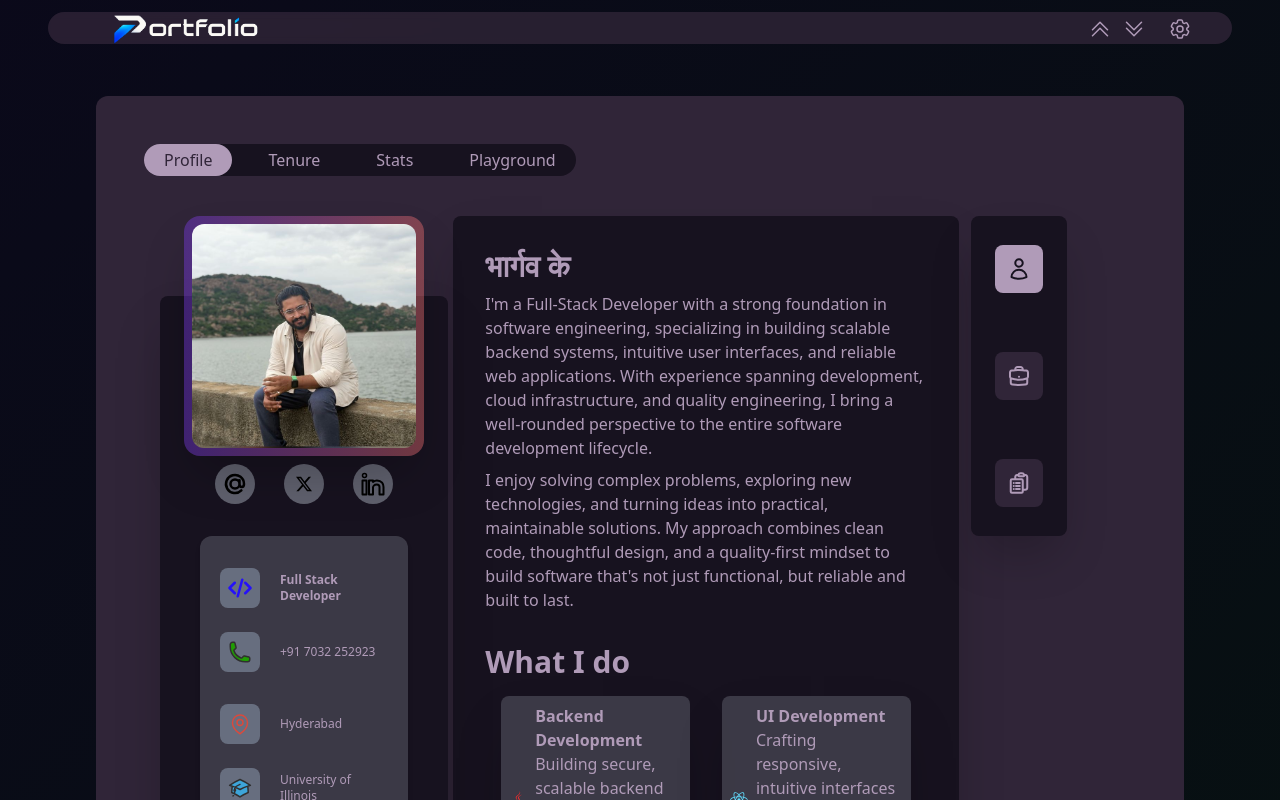
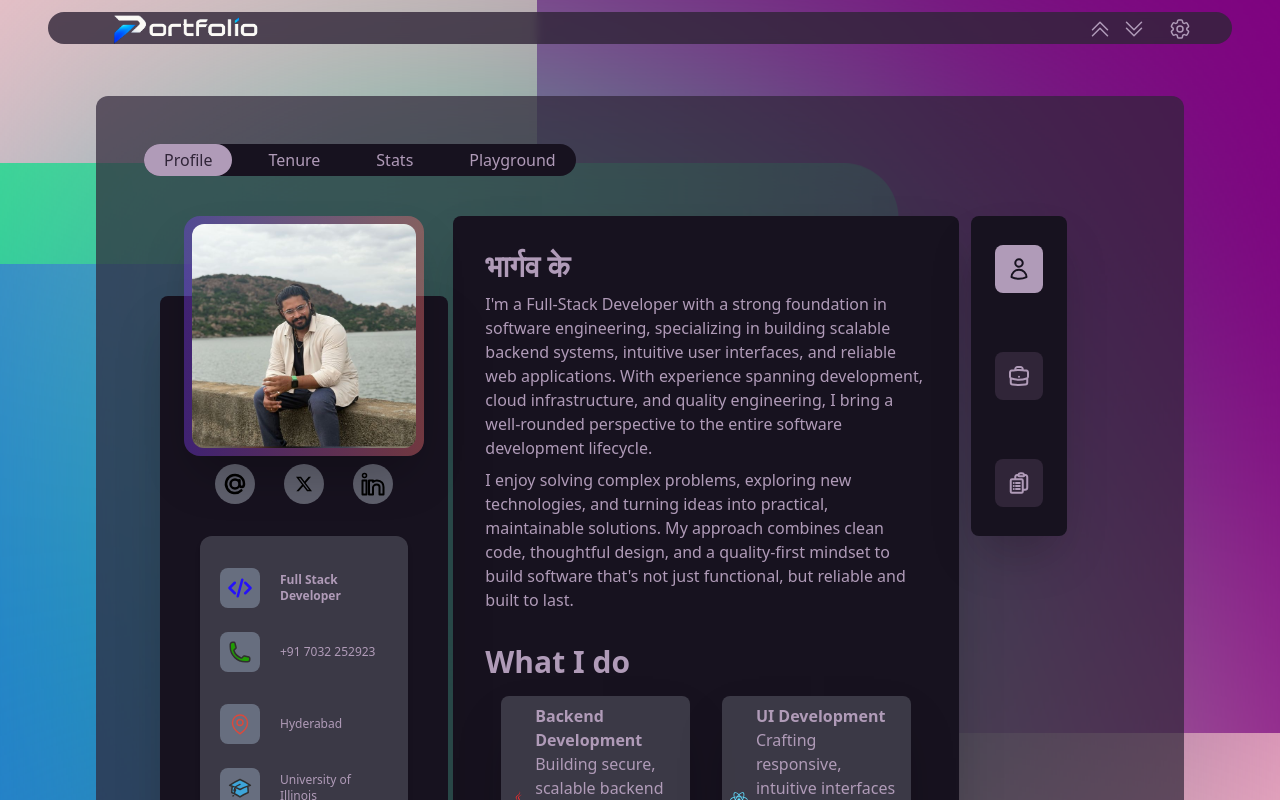
Before and after one commit to kanumallabhargav/Portfolio, a React (Vite) app in the folder src/main/webapp-dev/: page / in a window 1280 px wide. Shown: the top 800 px of the page. Built offline with nearby package versions, Linux system fonts and the light colour scheme.

Commit message:
animated background v1

```diff
--- a/src/main/webapp-dev/index.css
+++ b/src/main/webapp-dev/index.css
@@ -1,24 +1,88 @@
-html {
-    background: linear-gradient(317deg, #001e01, #0f0025);
-    background-size: 400% 400%;
 
-    -webkit-animation: AnimationName 8000ms ease infinite;
-    -moz-animation: AnimationName 8000ms ease infinite;
-    animation: AnimationName 8000ms ease infinite;
+
+.bg-animation-container {
+    min-height: 100vh;
+    position: relative;
+    overflow: hidden;
+    isolation: isolate;
 }
 
-@keyframes AnimationName {
-    0% {
-        background-position: 0 50%
+/* Animation background layer */
+.background-animation {
+    position: absolute;
+    inset: 0;
+    overflow: hidden;
+    z-index: -1;
+}
+
+.an-el {
+    position: absolute;
+    border-radius: 3rem;
+    animation: gradient 4s infinite;
+}
+
+@keyframes gradient {
+    50% {
+        transform: scale(1.3) translate(100px);
     }
+}
 
-    50% {
-        background-position: 100% 50%
-    }
+.an-el-one {
+    height: 100%;
+    width: 100%;
+    background-color: pink;
+}
 
-    100% {
-        background-position: 0 50%
-    }
+.an-el-two {
+    height: 80%;
+    width: 70%;
+    background-color: purple;
+    top: -12%;
+    right: -12%;
+    animation-delay: 2s;
+}
+
+.an-el-three {
+    height: 50%;
+    width: 50%;
+    background-color: rgb(219, 3, 39);
+    bottom: -10%;
+    left: -5%;
+    animation-delay: 1s;
+}
+
+.an-el-four {
+    height: 65%;
+    width: 80%;
+    background-color: rgb(34, 231, 133);
+    bottom: 15%;
+    left: -20%;
+    animation-delay: 3s;
+}
+
+.an-el-five {
+    height: 70%;
+    width: 65%;
+    background-color: rgb(35, 124, 207);
+    bottom: 0;
+    left: -50%;
+    animation-delay: 1s;
+}
+
+/* Blur overlay */
+.background-animation::after {
+    position: absolute;
+    content: '';
+    inset: 0;
+    backdrop-filter: blur(200px);
+    pointer-events: none;
+}
+
+/* React application */
+#root {
+    position: relative;
+    z-index: 1;
+    min-height: 100vh;
 }
 
 option {
--- a/src/main/webapp-dev/index.html
+++ b/src/main/webapp-dev/index.html
@@ -9,7 +9,18 @@
     <title>Portfolio</title>
   </head>
   <body>
+  <div class="bg-animation-container">
+    <div class="background-animation">
+      <div class="an-el-one an-el"></div>
+      <div class="an-el-two an-el"></div>
+      <div class="an-el-three an-el"></div>
+      <div class="an-el-four an-el"></div>
+      <div class="an-el-five an-el"></div>
+    </div>
+
     <div id="root"></div>
-    <script type="module" src="/src/main.jsx"></script>
-  </body>
+  </div>
+
+  <script type="module" src="/src/main.jsx"></script>
+</body>
 </html>
--- a/src/main/webapp-dev/src/components/Body.jsx
+++ b/src/main/webapp-dev/src/components/Body.jsx
@@ -17,7 +17,7 @@ export default function Body() {
     }
 
     return (
-        <div className={`mx-24 my-24 rounded-xl p-12`} style={{backgroundColor: accent.background}}>
+        <div className={`mx-24 my-24 rounded-xl p-12 bg-[${accent.background}]/70`}>
             <menu className={`flex gap-4 mb-10 w-fit rounded-full`}
                   style={{backgroundColor: accent.foreground, color: accent.text}}>
                 <TabButton clickHandler={() => clickHandler('profile')}
```
